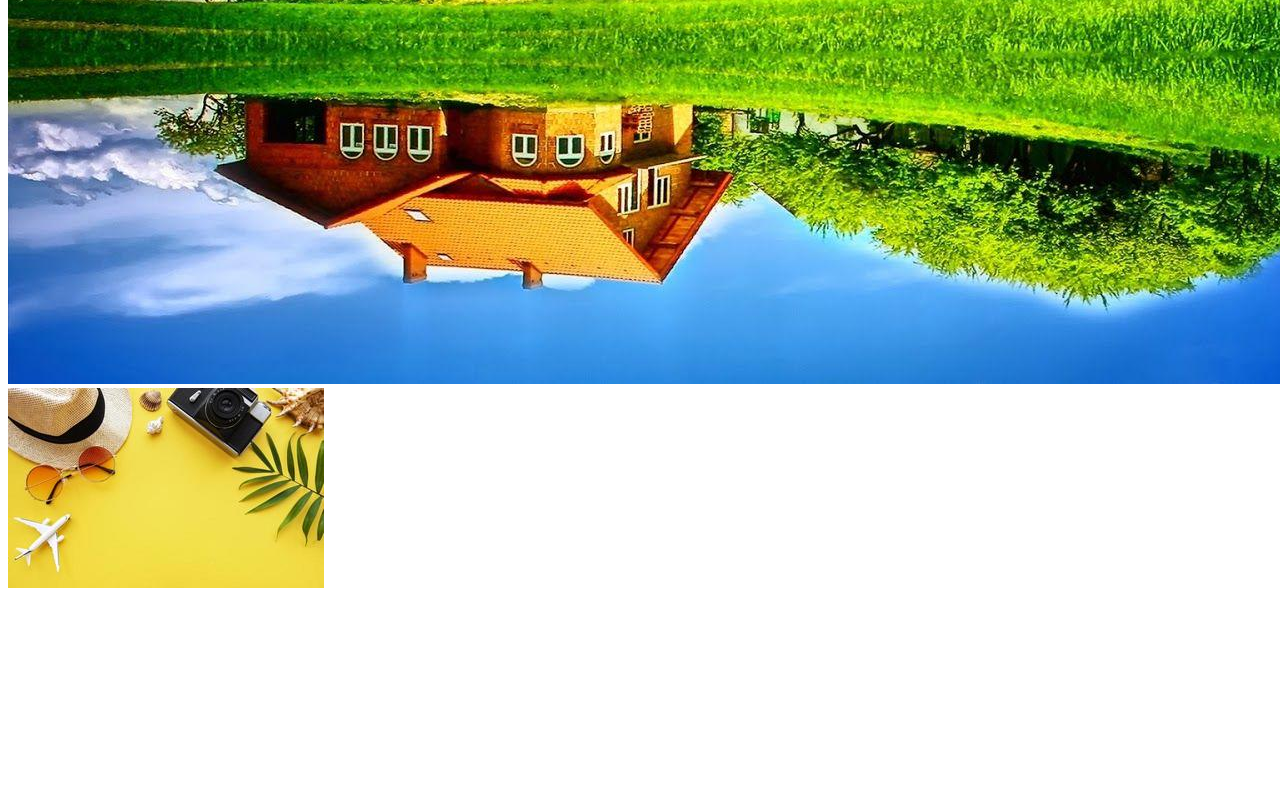
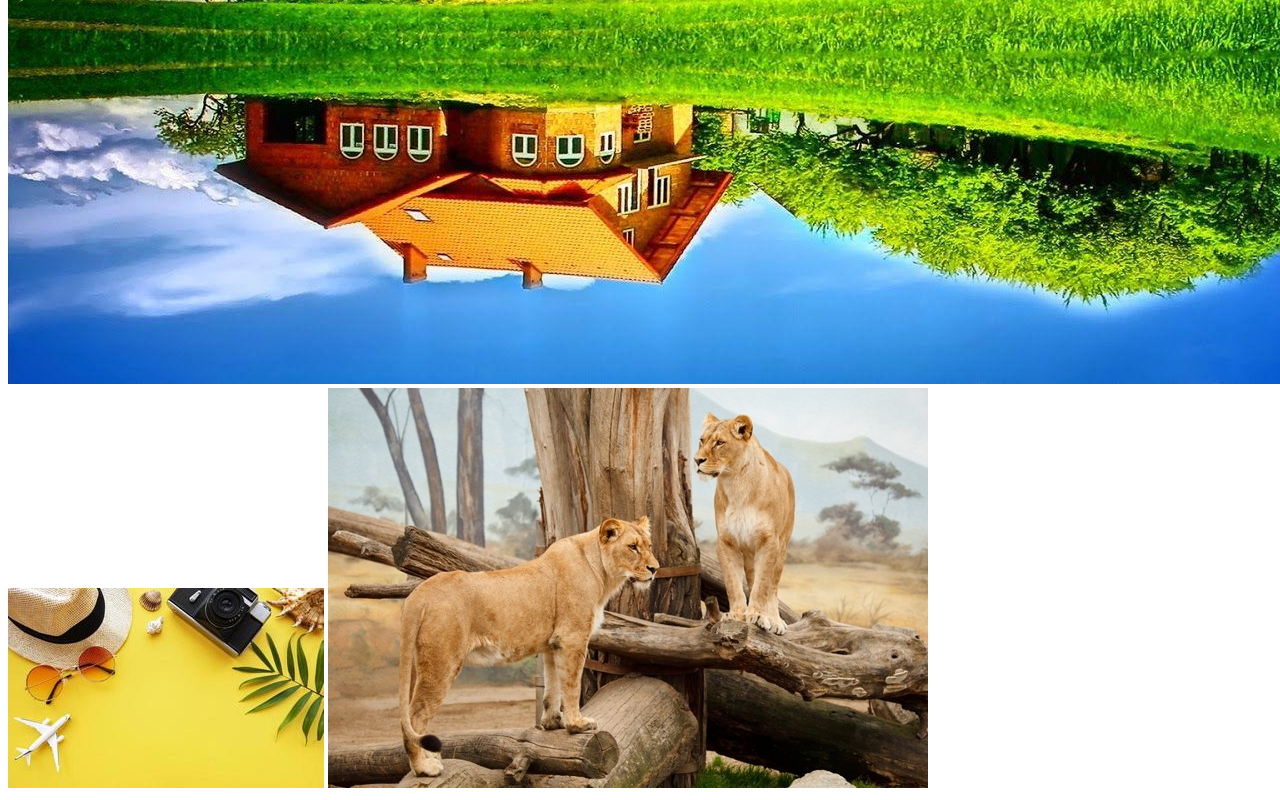
Before and after one commit to YaninaProkharava/git_practice, a plain HTML site: page index.html in a window 1280 px wide. Shown: the part 524-1324 px from the top of the page. Before the commit the page ends 1124 px from the top, so only its background shows below. Drawn offline with Linux system fonts and the light colour scheme.

Commit message:
Afrika image is added to the Index.html

```diff
--- a/index.html
+++ b/index.html
@@ -14,5 +14,6 @@
 <body>
     <img src="images/house.jpg" alt="picture">
     <img src="images/travel-and-holiday.jpg" alt="picture">
+    <img src="images/africa.jpg" alt="picture">
 
 </body>
```
